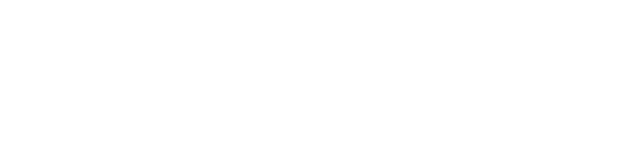
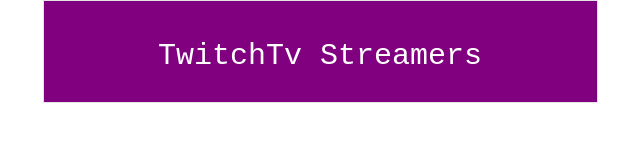
Before and after one commit to 0x1Roshan/twitchTv, a website: page index.html in a window 1280 px wide. Shown: the whole page, without its empty margins (320-960 px from the left). Drawn offline with nearby package versions, Linux system fonts and the light colour scheme.

Commit message:
updated layout

```diff
--- a/index.html
+++ b/index.html
@@ -2,9 +2,17 @@
 	<head>
 		<title>Twitch TV</title>
 		<link rel="stylesheet" href="node_modules/bootstrap/dist/css/bootstrap.min.css">
+		<link rel="stylesheet" href="resources/app.css">
 	</head>
 	<body>
 		<div class="container">
+			<div class="row">
+				<div class="col-md-6 col-md-offset-3">
+					<div class="well app-heading">
+						<h2>TwitchTv Streamers</h3>
+					</div>
+				</div>
+			</div>
 		</div>
 
 		<script src="node_modules/jquery/dist/jquery.min.js"></script>
--- /dev/null
+++ b/resources/app.css
@@ -0,0 +1,9 @@
+
+.app-heading
+{
+	text-align:center;
+	background-color:purple;
+	color:white;
+	border-radius: 0px;
+	font-family: monospace, serif, verdana;
+}
```
